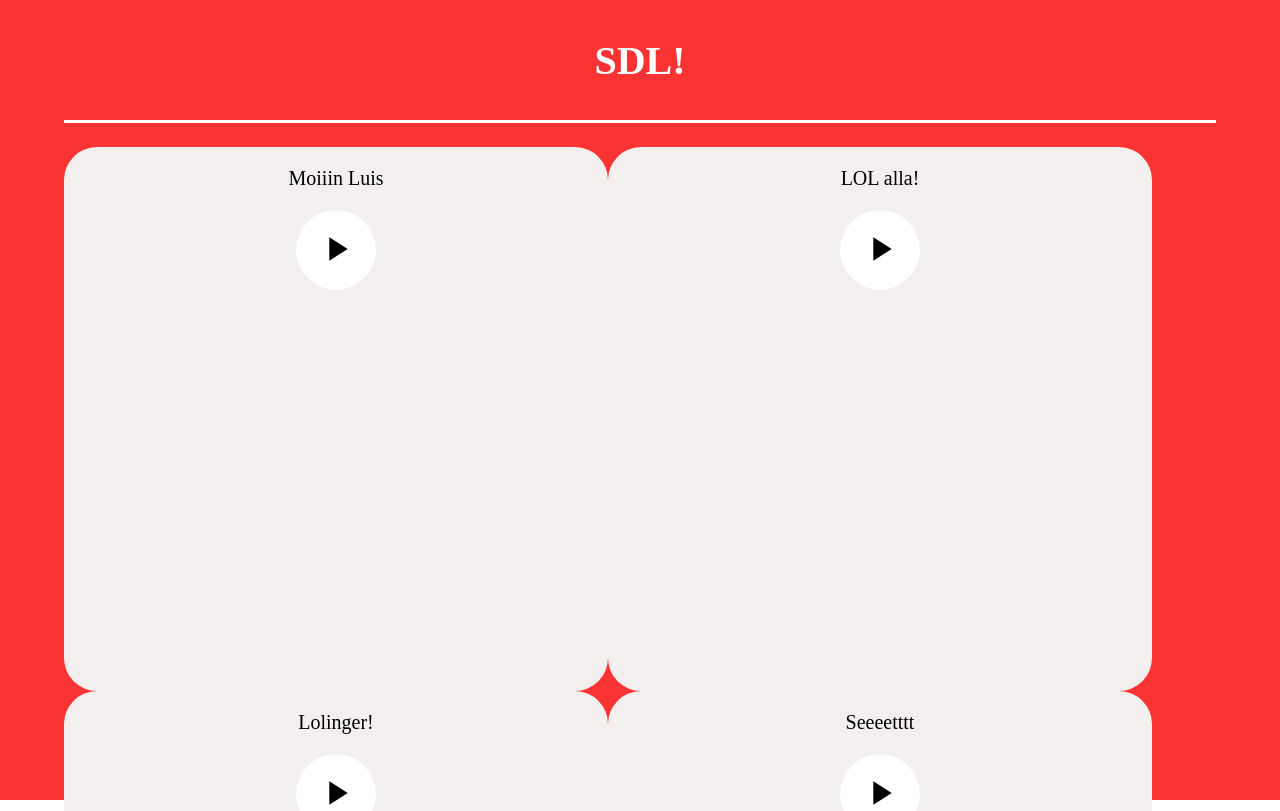
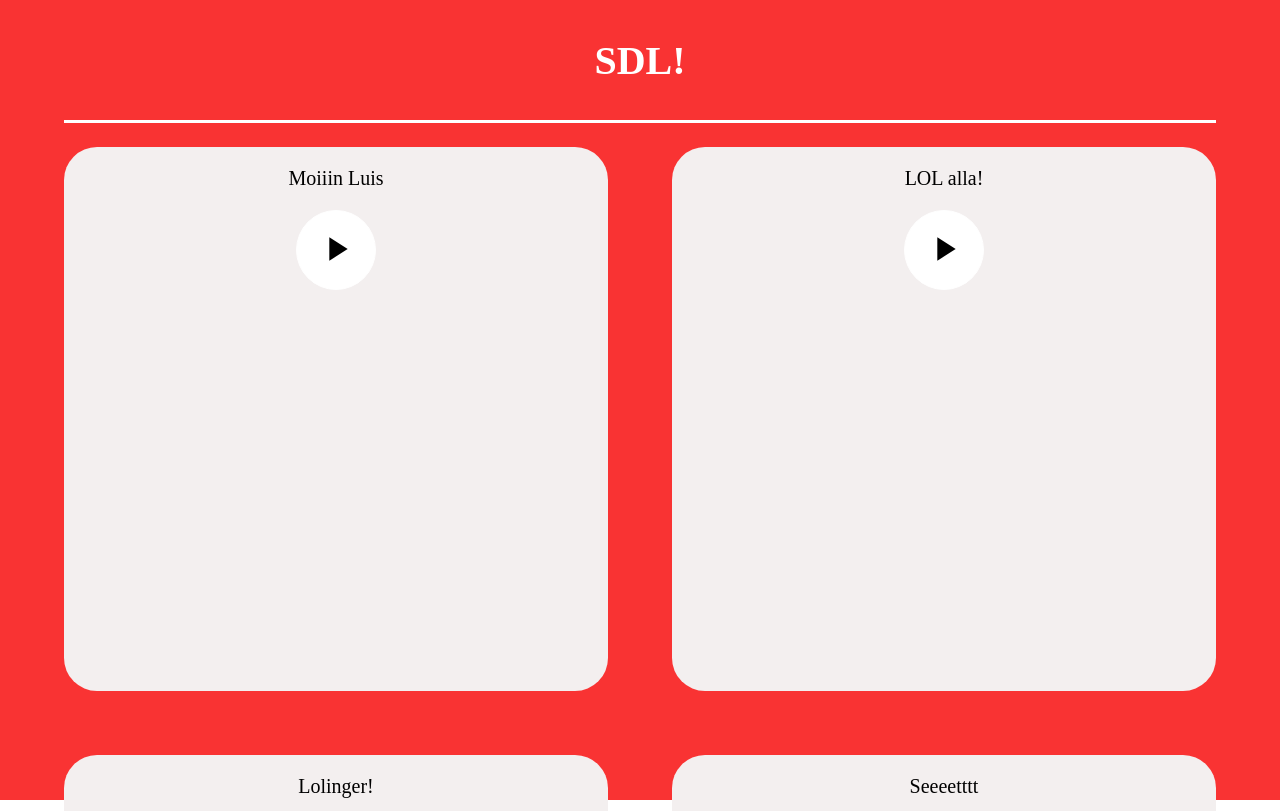
Before and after one commit to KingLouie1994/SDL-Sounds-App, a React (Create React App) app: page / in a window 1280 px wide. Shown: the top 811 px of the page. Built offline with nearby package versions, Linux system fonts and the light colour scheme; a web font is replaced by a local one.

Commit message:
cards are arranged

```diff
--- a/src/components/Cards/Card.module.css
+++ b/src/components/Cards/Card.module.css
@@ -8,6 +8,7 @@
     flex-direction: column;
     align-items: center;
     font-size: 20px;
+    margin-bottom: 5vw;
 }
 
 .playButton {
--- a/src/components/Cards/Cards.module.css
+++ b/src/components/Cards/Cards.module.css
@@ -1,6 +1,8 @@
 .container {
     display: flex;
     flex-wrap: wrap;
+    justify-content: space-between;
+    align-content: space-between;
     padding-top: 3vh;
     color: white;
     font-family: Ruluko;
```
